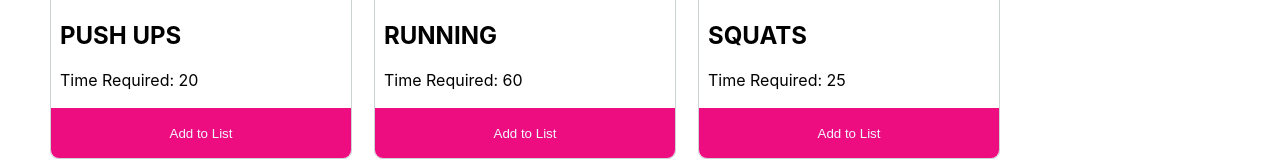
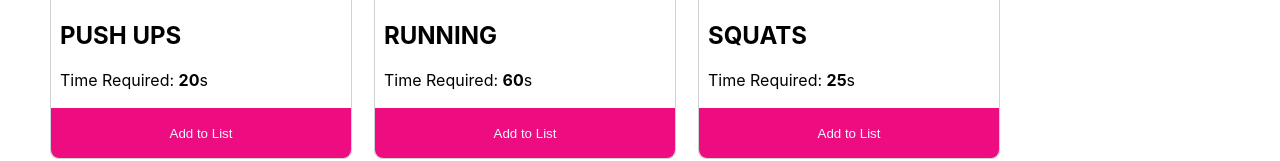
Before and after one commit to tawsifahmed/fitness-app-demo, a React (Create React App) app: page / in a window 1280 px wide. Shown: the part 398-559 px from the top of the page. Built offline with nearby package versions, Linux system fonts and the light colour scheme.

Commit message:
created cart folder in components

```diff
--- a/src/components/Item/item.js
+++ b/src/components/Item/item.js
@@ -8,7 +8,7 @@ const item = ({ item }) => {
             <img src={img} alt="" />
             <div className='item-info'>
                 <h2>{name}</h2>
-                <p>Time Required: {time}</p>
+                <p>Time Required: <strong>{time}</strong>s</p>
             </div>
             <button className='btn-cart'>Add to List</button>
         </div>
```
Also changed, not shown: src/components/Cart/Cart.css (added), src/components/Cart/Cart.js (added).
